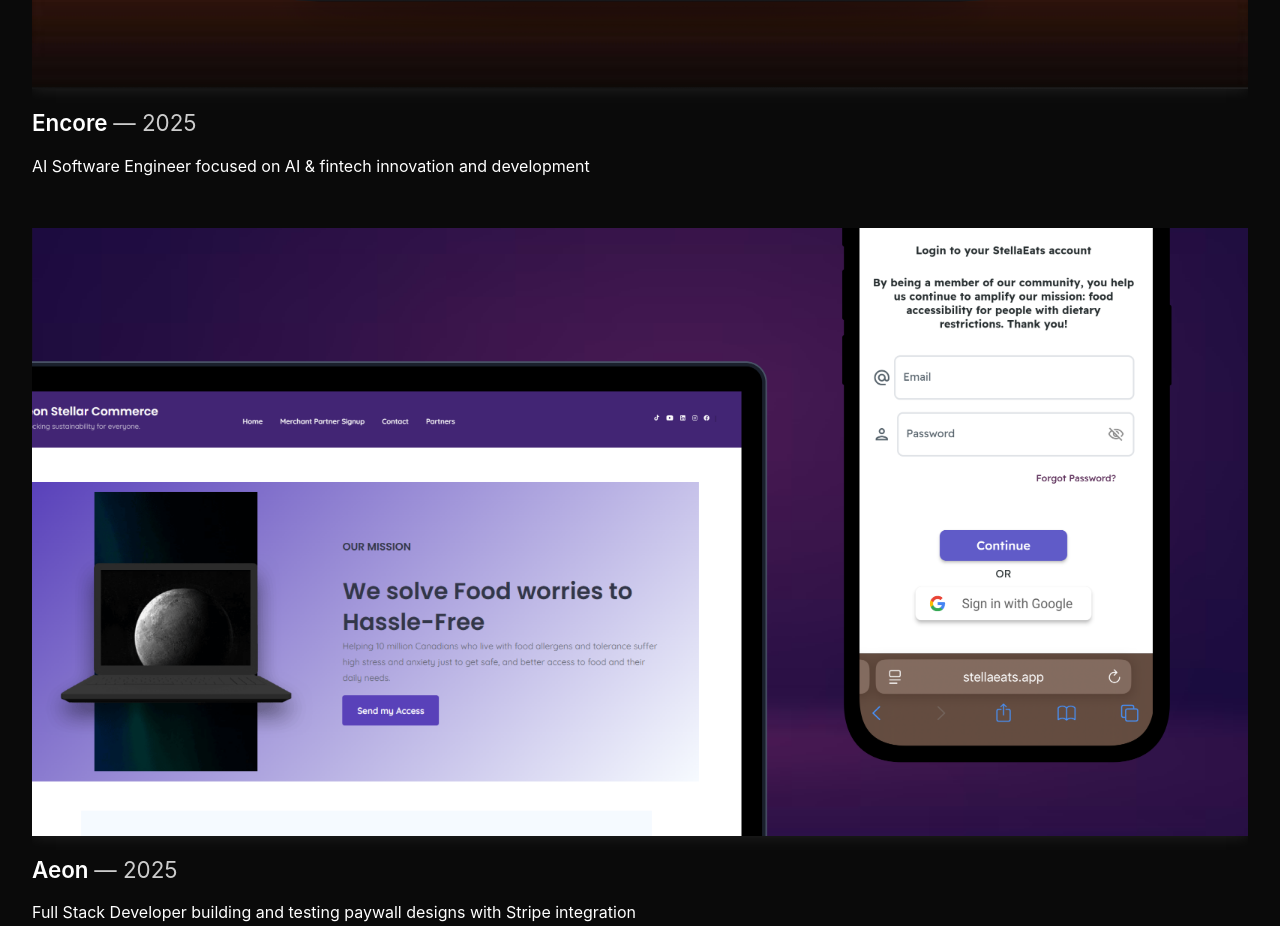
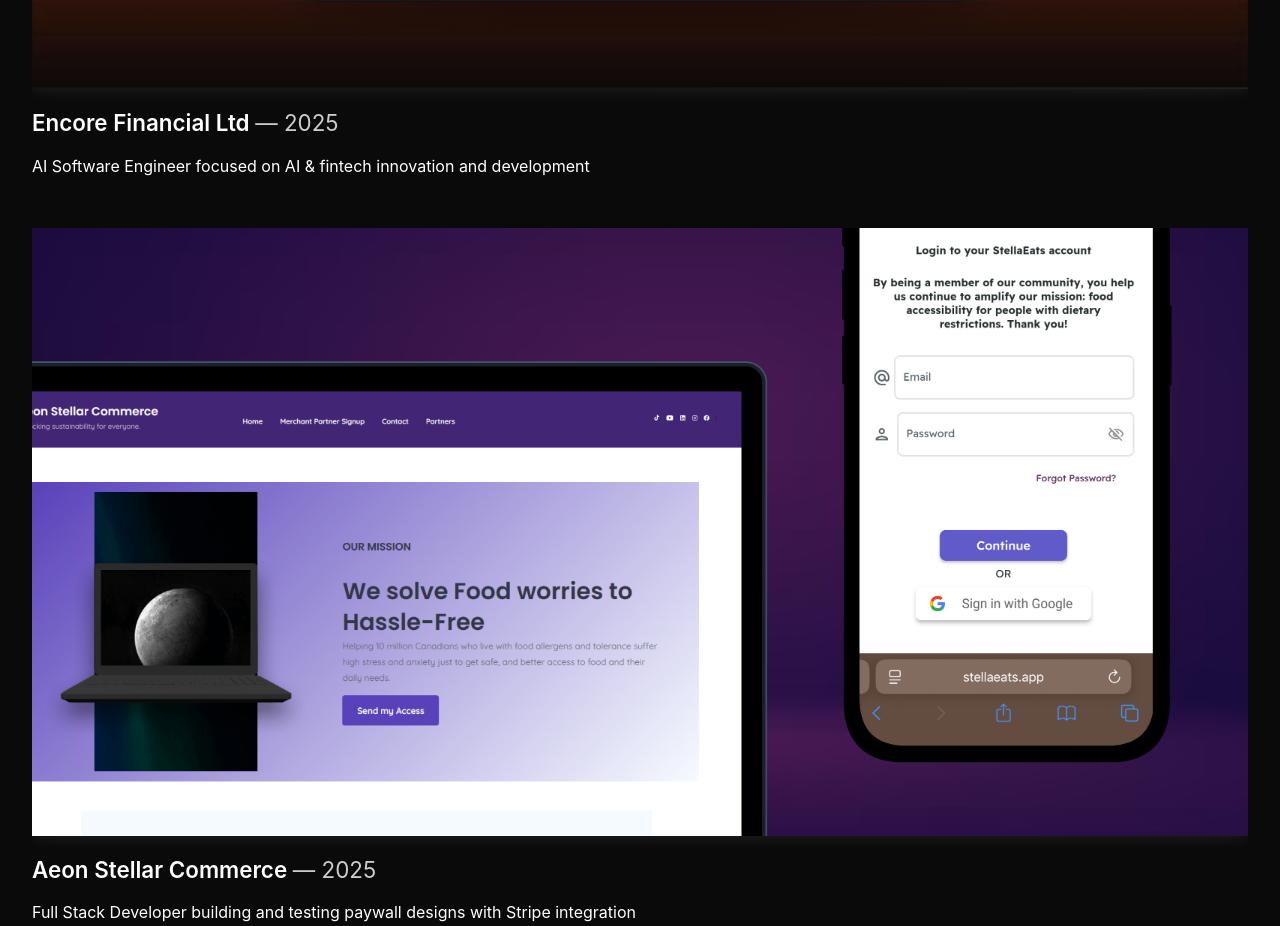
Before and after one commit to chrisjacksoneng/portfolio2025, a React (Vite) app: page / in a window 1280 px wide. Shown: the part 2226-3152 px from the top of the page. Built offline with nearby package versions, Linux system fonts and the light colour scheme.

Commit message:
fixing image sizing issue

```diff
--- a/src/components/ProjectDetail.jsx
+++ b/src/components/ProjectDetail.jsx
@@ -41,7 +41,7 @@ const ProjectDetail = ({ project, onBack }) => {
   const getImageTransform = (projectId) => {
     if (projectId === 1) return 'translateY(40px) scale(1.3)' // WAT.ai
     if (projectId === 4) return 'translateX(-10px) scale(1.4)' // Aeon
-    return 'scale(1.15)' // Default - back to original
+    return 'scale(1.15)' // Default - matches home page scaling
   }
 
   return (
--- a/src/components/Projects.jsx
+++ b/src/components/Projects.jsx
@@ -23,7 +23,7 @@ const Projects = ({ onProjectClick }) => {
     },
     {
       id: 3,
-      title: "Encore",
+      title: "Encore Financial Ltd",
       year: "2025",
       jobTitle: "AI Software Engineer",
       description: "AI Software Engineer focused on AI & fintech innovation and development",
@@ -32,7 +32,7 @@ const Projects = ({ onProjectClick }) => {
     },
     {
       id: 4,
-      title: "Aeon",
+      title: "Aeon Stellar Commerce",
       year: "2025",
       jobTitle: "Full Stack Developer",
       description: "Full Stack Developer building and testing paywall designs with Stripe integration",
--- a/src/style.css
+++ b/src/style.css
@@ -475,13 +475,20 @@ body {
 .project-detail-image-container {
   margin: 2rem 0;
   position: relative;
+  max-width: 600px;
+  width: 100%;
+  aspect-ratio: 2 / 1;
+  overflow: hidden;
+  border-radius: 8px;
+  background: linear-gradient(135deg, #1a1a1a 0%, #2a2a2a 100%);
 }
 
 .project-detail-image {
-  max-width: 600px;
   width: 100%;
-  height: auto;
-  border-radius: 8px;
+  height: 100%;
+  object-fit: cover;
+  object-position: center;
+  display: block;
   transition: box-shadow 0.3s ease;
 }
 
```
